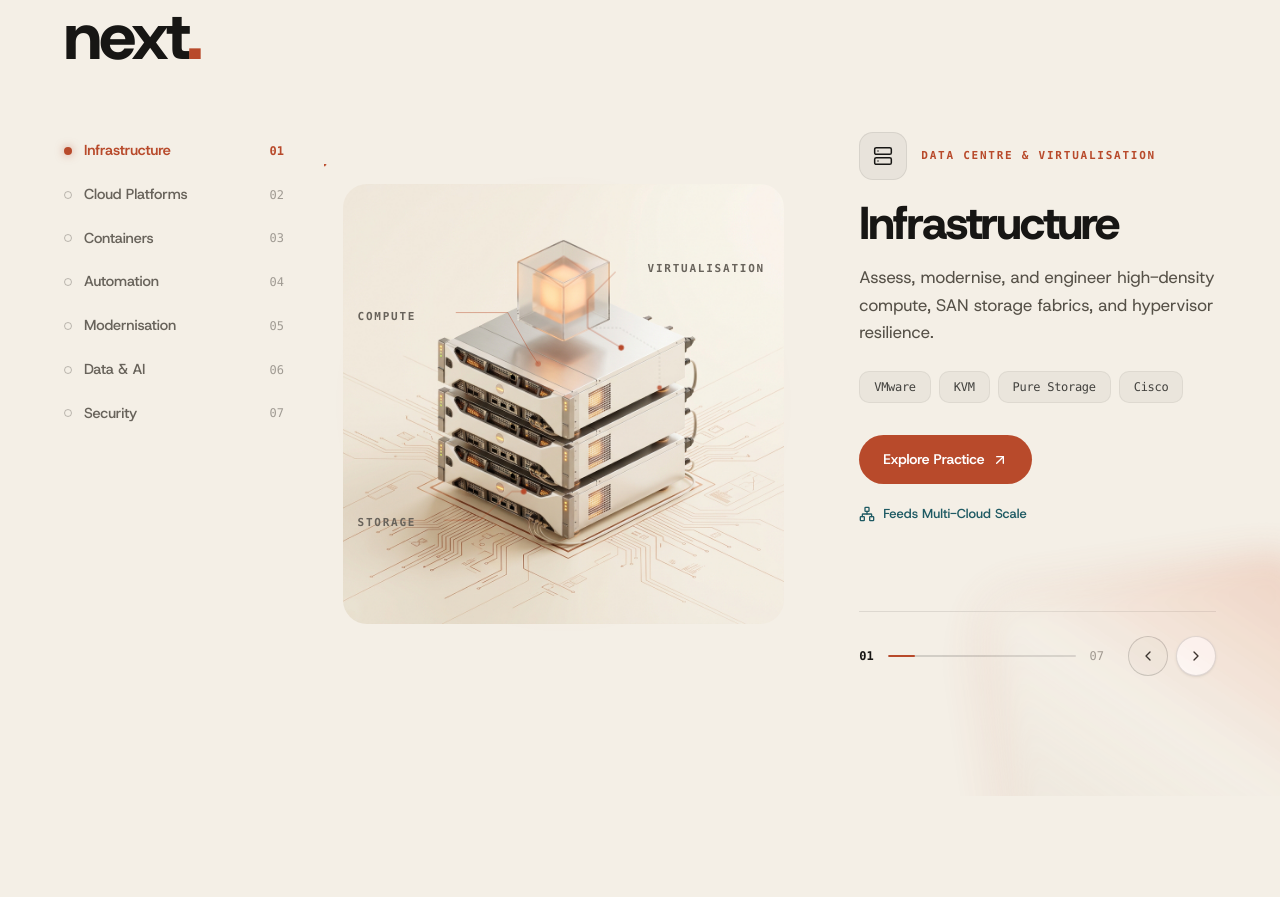
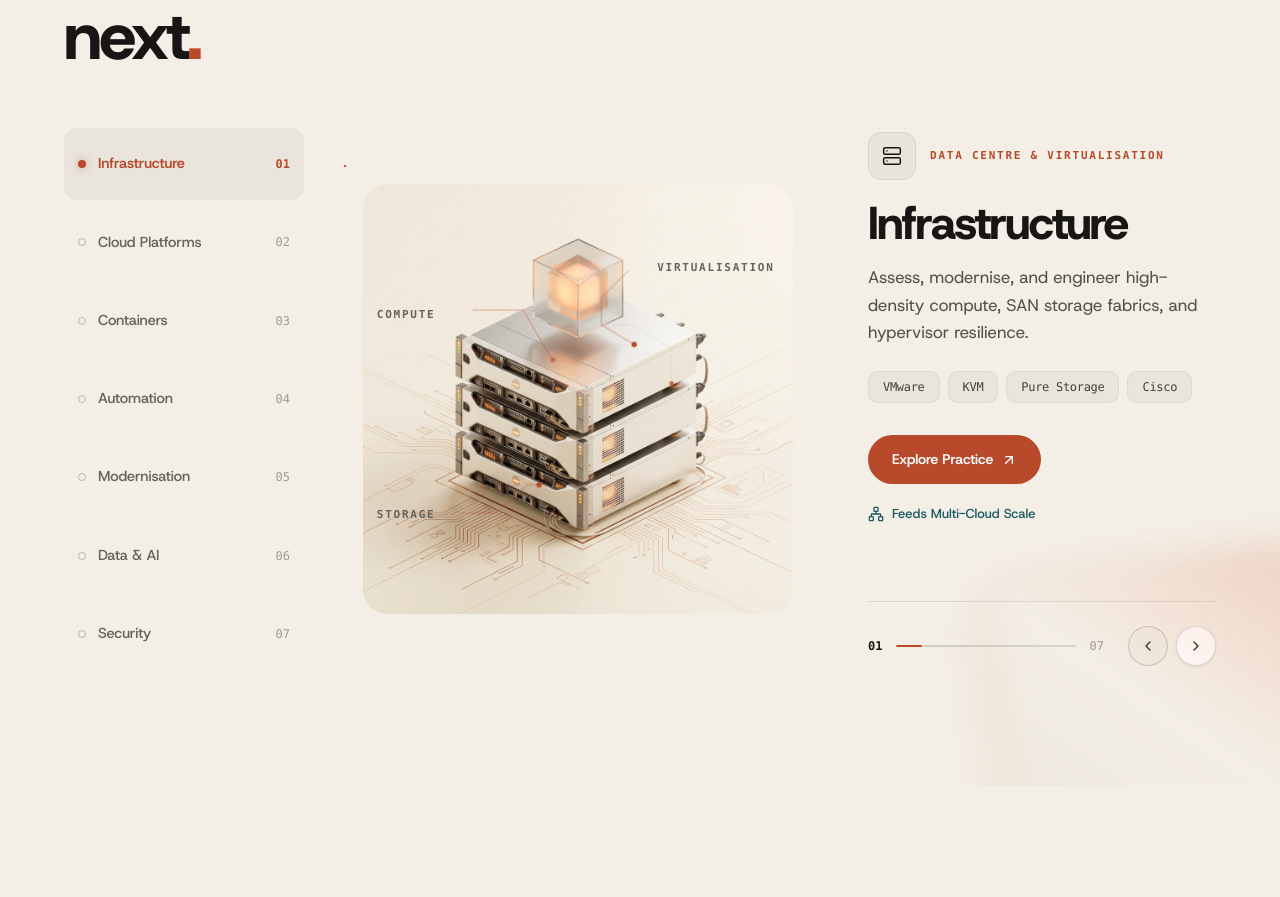
Before and after one commit to MuhammedShammas011/Nuberu, a Next.js app: page / in a window 1280 px wide. Shown: the part 1060-1957 px from the top of the page. Built offline with nearby package versions, Linux system fonts and the light colour scheme.

Commit message:
FewUpdatesMore2:27

```diff
--- a/app/components/Capabilities.tsx
+++ b/app/components/Capabilities.tsx
@@ -254,20 +254,20 @@
         </div>
 
         {/* ── 3-Column Workspace ─────────────────────────────────────── */}
-        <div className="grid grid-cols-1 lg:grid-cols-[200px_1.25fr_1fr] xl:grid-cols-[220px_1.35fr_1.05fr] gap-8 lg:gap-10 items-center">
+        <div className="grid grid-cols-1 lg:grid-cols-[220px_1.25fr_1fr] xl:grid-cols-[240px_1.35fr_1.05fr] gap-8 lg:gap-10 items-stretch lg:h-[530px] xl:h-[550px]">
           {/* ── Column 1: Left Navigation ────────────────────────── */}
-          <div className="flex flex-col justify-between self-stretch py-2">
-            <nav className="flex flex-col gap-1.5" aria-label="Practice areas menu">
+          <div className="flex flex-col justify-between h-full py-1">
+            <nav className="flex flex-col justify-between h-full gap-1.5" aria-label="Practice areas menu">
               {practiceAreas.map((item, idx) => {
                 const isActive = activeIndex === idx;
                 return (
                   <button
                     key={item.id}
                     onClick={() => setActiveIndex(idx)}
-                    className={`w-full flex items-center justify-between py-2 text-left transition-all duration-200 group cursor-pointer ${
+                    className={`w-full flex-1 flex items-center justify-between px-3.5 py-2 rounded-[12px] text-left transition-all duration-200 group cursor-pointer ${
                       isActive
-                        ? 'text-[#B84A2B]'
-                        : 'text-[#68635B] hover:text-[#171614]'
+                        ? 'bg-[#171614]/[0.045] text-[#B84A2B]'
+                        : 'text-[#68635B] hover:text-[#171614] hover:bg-[#171614]/[0.02]'
                     }`}
                   >
                     <div className="flex items-center gap-3">
@@ -303,7 +303,7 @@
             ref={centerRef}
             onMouseMove={handleMouseMove}
             onMouseLeave={handleMouseLeave}
-            className="relative flex items-center justify-center min-h-[460px] lg:min-h-[560px] py-4"
+            className="relative flex items-center justify-center h-full min-h-[460px] lg:min-h-0 py-1"
             style={{ perspective: 1200 }}
           >
             <motion.div
@@ -312,7 +312,7 @@
                 rotateY: tiltY,
                 transformStyle: 'preserve-3d',
               }}
-              className="relative w-full max-w-[540px] aspect-square flex items-center justify-center transition-transform duration-100 ease-out"
+              className="relative w-full max-w-[500px] xl:max-w-[530px] aspect-square flex items-center justify-center transition-transform duration-100 ease-out"
             >
               {/* Soft background radial ambient light */}
               <div
```
